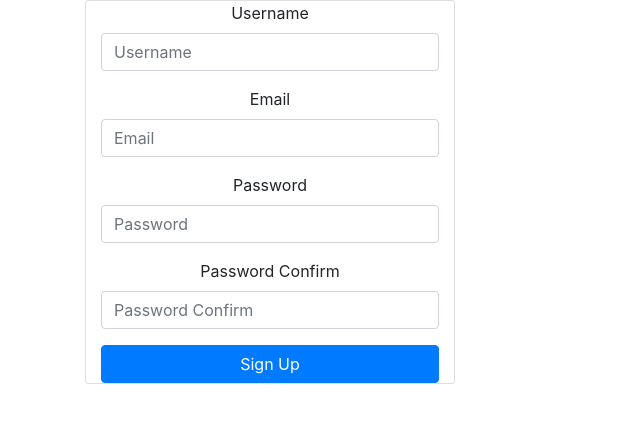
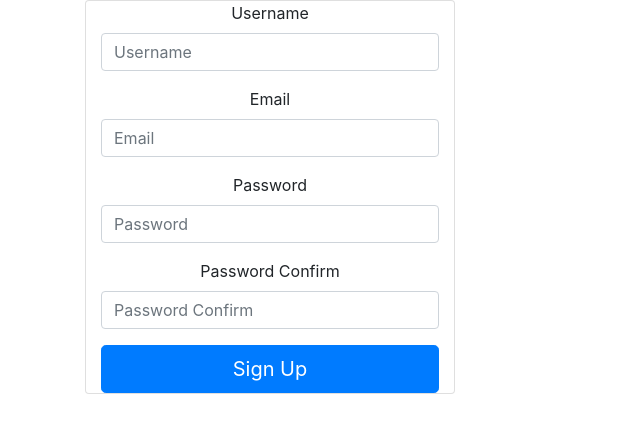
Before and after one commit to AndrewUAR/SportEra-front-end, a React (Create React App) app: page /register in a window 1280 px wide. Shown: the top 432 px of the page, without its empty margins (0-640 px from the left). Built offline with nearby package versions, Linux system fonts and the light colour scheme.

Commit message:
custom button created

```diff
--- /dev/null
+++ b/src/components/Button/Button.tsx
@@ -0,0 +1,40 @@
+import React from 'react';
+import PropTypes, { InferProps } from 'prop-types';
+import Button from 'react-bootstrap/esm/Button';
+
+type CustomButtonProps = {
+    children: React.ReactNode;
+    type?: string;
+    href?: string;
+    size: 'sm' | 'lg' | undefined;
+    disabled: boolean;
+};
+
+type InferredProps = InferProps<typeof CustomButton.propTypes>;
+
+const defaultProps = {
+    type: '',
+    href: '#',
+    size: undefined,
+};
+
+const CustomButton: React.FC<CustomButtonProps> = (props: InferredProps & CustomButtonProps) => {
+    const { children, type, href, size, disabled } = props;
+    return (
+        <Button type={type} href={href} size={size} disabled={disabled}>
+            {children}
+        </Button>
+    );
+};
+
+CustomButton.defaultProps = defaultProps;
+
+CustomButton.propTypes = {
+    children: PropTypes.node.isRequired,
+    type: PropTypes.string,
+    href: PropTypes.string,
+    size: PropTypes.oneOf(['sm', 'lg', undefined]),
+    disabled: PropTypes.bool.isRequired,
+};
+
+export default CustomButton;
--- a/src/views/RegisterPage/RegisterPage.tsx
+++ b/src/views/RegisterPage/RegisterPage.tsx
@@ -1,7 +1,8 @@
 import React, { useState } from 'react';
 import PropTypes from 'prop-types';
-import { Button, Form } from 'react-bootstrap';
+import { Form } from 'react-bootstrap';
 import FormInput from '../../components/FormInput/FormInput';
+import Button from '../../components/Button/Button';
 
 const RegisterPage: React.FC = (props) => {
     const [user, setUser] = useState({
@@ -47,6 +48,7 @@ const RegisterPage: React.FC = (props) => {
                     name="email"
                     placeholder="Email"
                     value={email}
+                    type="email"
                     onChange={onChange}
                     disabled={false}
                 />
@@ -56,6 +58,7 @@ const RegisterPage: React.FC = (props) => {
                     name="password"
                     placeholder="Password"
                     value={password}
+                    type="password"
                     onChange={onChange}
                     disabled={false}
                 />
@@ -65,10 +68,11 @@ const RegisterPage: React.FC = (props) => {
                     name="passwordConfirm"
                     placeholder="Password Confirm"
                     value={passwordConfirm}
+                    type="password"
                     onChange={onChange}
                     disabled={false}
                 />
-                <Button variant="primary" type="submit">
+                <Button type="submit" size="lg" disabled={false}>
                     Sign Up
                 </Button>
             </Form>
```
